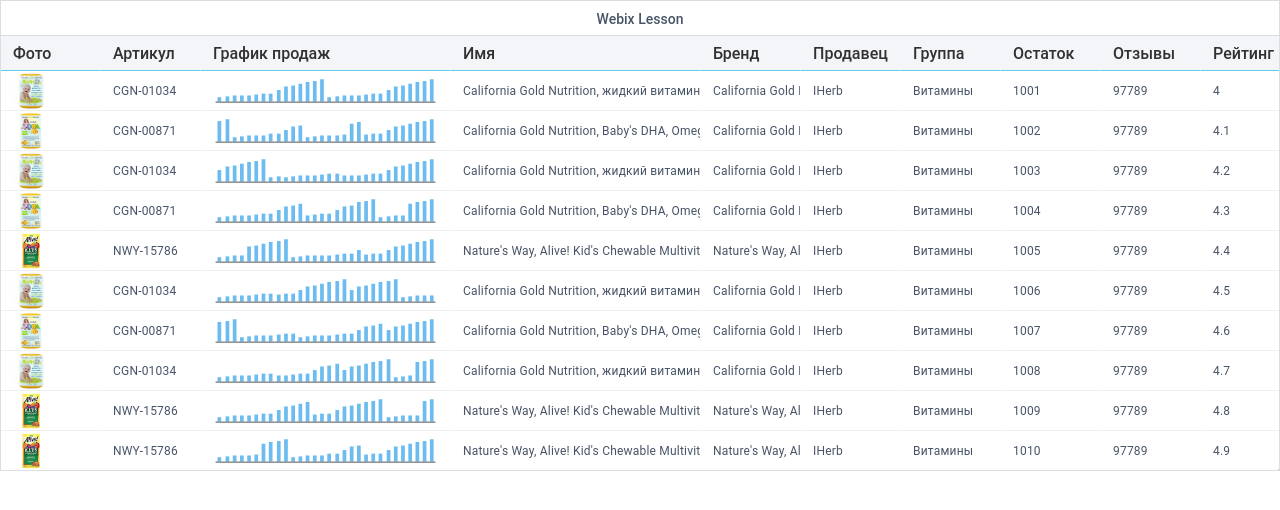
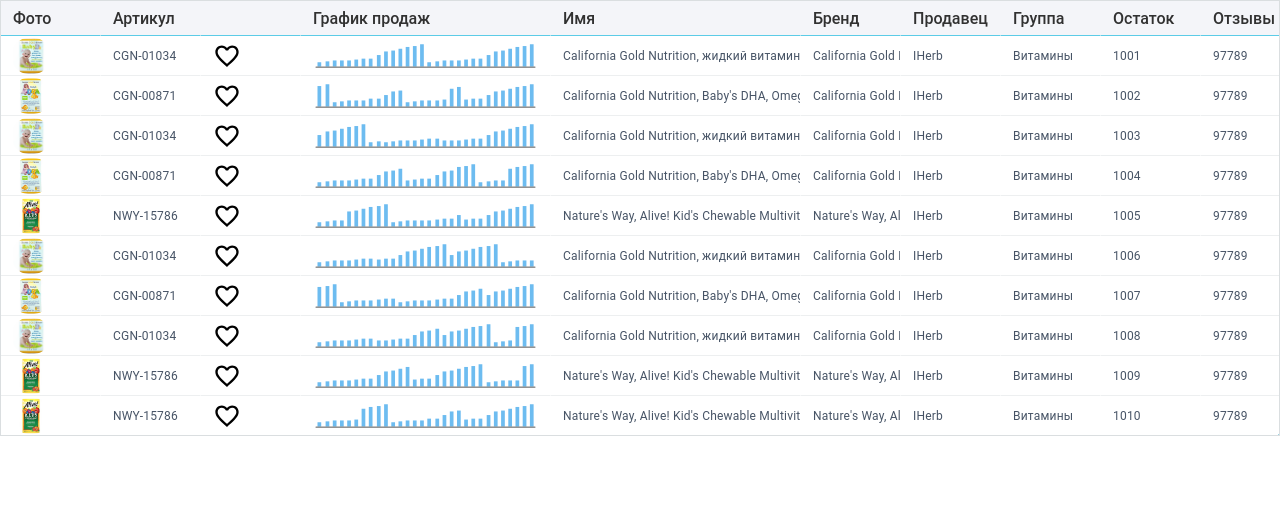
Before and after one commit to eugene-serb/eggheads-test-task, a Vue app: page / in a window 1280 px wide. Shown: the top 510 px of the page. Built offline with nearby package versions, Linux system fonts and the light colour scheme; a web font is replaced by a local one.

Commit message:
add like to the table

```diff
--- a/src/components/DataTable.vue
+++ b/src/components/DataTable.vue
@@ -4,6 +4,8 @@
 
 <script>
   /* eslint-disable no-undef */
+  import templates from '@/components/templates.js';
+
   export default {
     name: 'DataTable',
     props: {
@@ -13,14 +15,7 @@
       },
     },
     data() {
-      const layout = {
-        rows: [
-          {
-            view: 'template',
-            type: 'header',
-            template: 'Webix Lesson',
-          },
-          {
+      const config = {
         view: 'datatable',
         autoConfig: true,
         autowidth: false,
@@ -36,7 +31,7 @@
             header: [
               { text: 'Фото', css: 'table__header' },
             ],
-                template: (item) => `<div class="table__image-container"><img class="table__image" src="/assets/thumbs/${item.image}" /></div>`,
+            template: templates.image,
           },
           {
             id: 'sku',
@@ -45,6 +40,15 @@
             header: [
               { text: 'Артикул', css: 'table__header' },
             ],
+          },
+          {
+            id: 'like',
+            sort: 'string',
+            css: 'table__column',
+            header: [
+              { text: '', css: 'table__header' },
+            ],
+            template: templates.like,
           },
           {
             id: 'schedule',
@@ -129,18 +133,26 @@
             ],
           },
         ],
+        onClick: {
+          'table__like': (e, id) => this.handleLike(id),
         },
-        ],
       };
 
       return {
-        layout,
+        config,
       };
     },
     mounted() {
       webix.ready(() => {
-        webix.ui(this.layout, this.$el);
+        this.webix = webix.ui(this.config, this.$el);
       });
+    },
+    methods: {
+      handleLike(id) {
+        const item = this.webix.getItem(id);
+        item.like = !item.like;
+        this.webix.updateItem(id, item);
+      },
     },
   };
 </script>
@@ -174,4 +186,20 @@
   .table__image {
     width: 36px;
   }
+
+  .table__like-container {
+    display: flex;
+    justify-content: flex-start;
+    align-items: center;
+    width: 36px;
+    height: 36px;
+    margin: 2px 0 0 0;
+    padding: 0;
+    border-radius: 15px;
+    overflow: hidden;
+  }
+
+  .table__like {
+    width: 28px;
+  }
 </style>
--- /dev/null
+++ b/src/components/templates.js
@@ -0,0 +1,28 @@
+'use strict';
+
+const image = (item) => {
+  return `
+    <div class="table__image-container">
+      <img class="table__image" src="/assets/thumbs/${item.image}" />
+    </div>
+  `;
+}
+
+const like = (item) => {
+  return `
+    <div class="table__like-container">
+      <img class="table__like" src="/assets/icons/${
+        (item.like)
+          ? 'favorite_black_24dp.svg'
+          : 'favorite_border_black_24dp.svg'
+      }" />
+    </div>
+  `;
+};
+
+const templates = {
+  image,
+  like,
+};
+
+export default templates;
```
Lines whose indentation alone changed are shown as unchanged.
